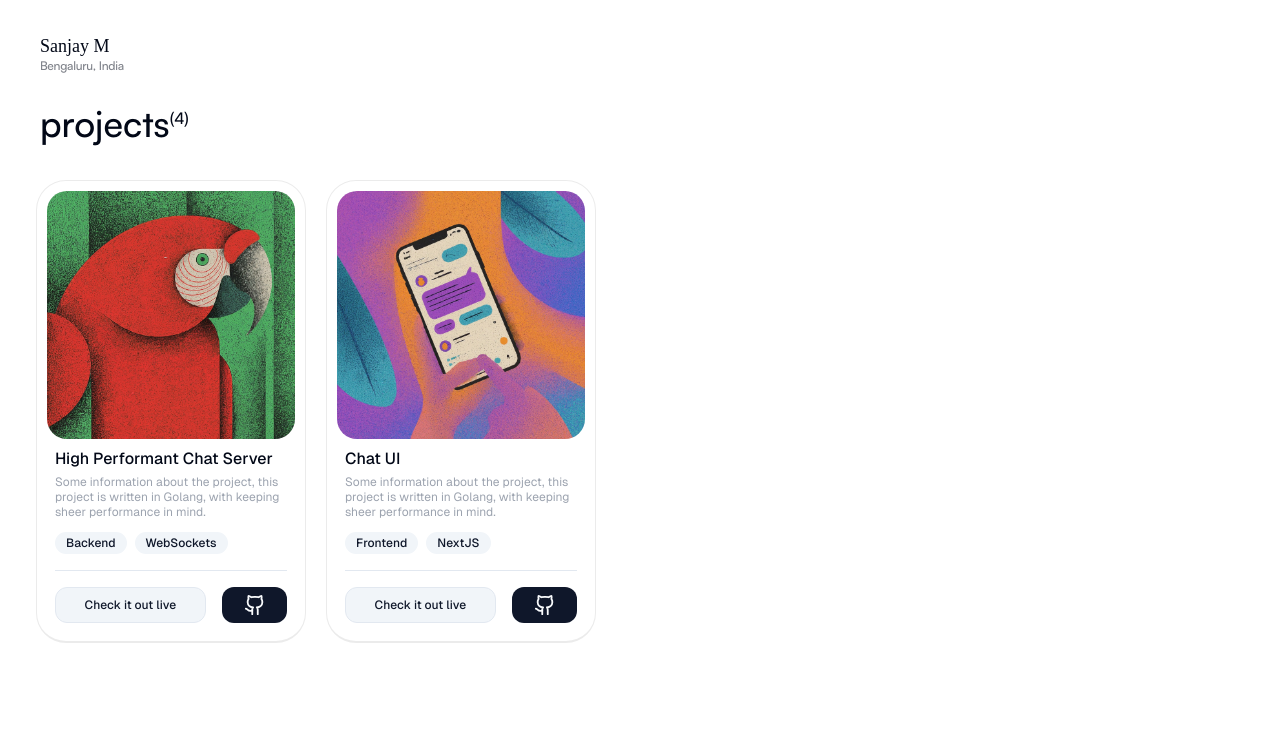
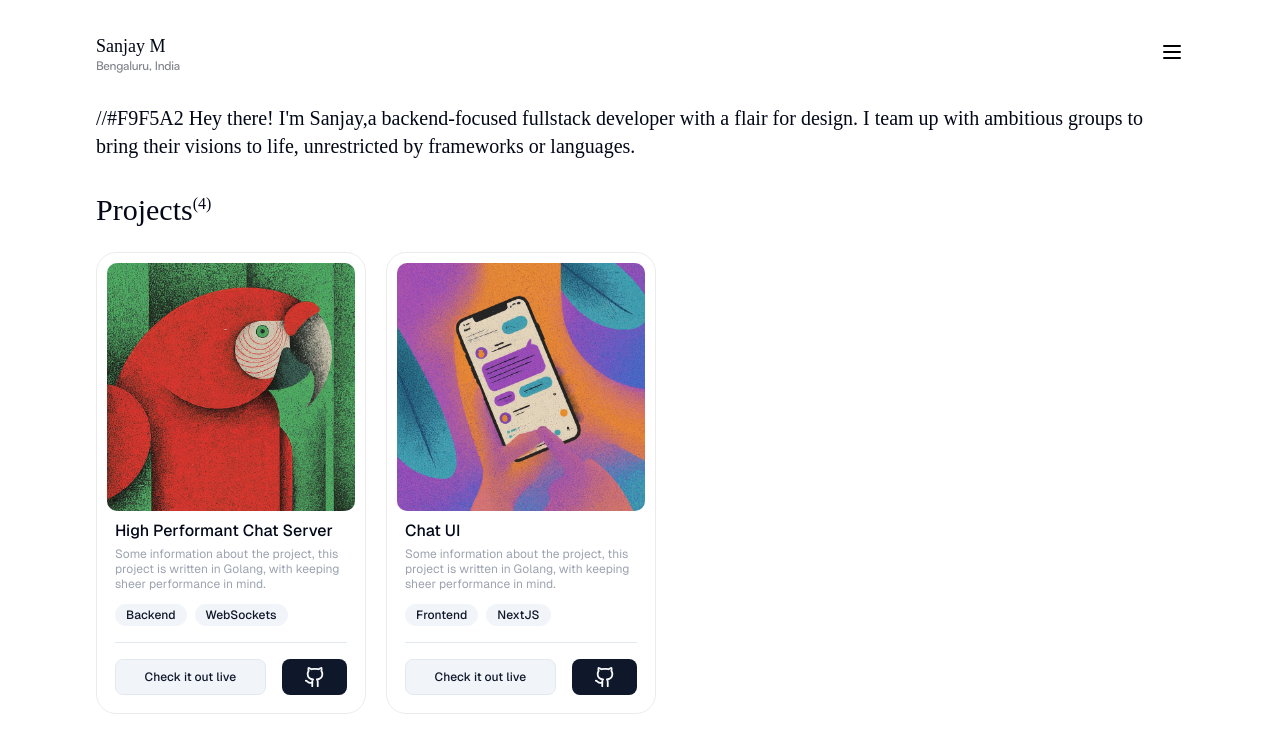
Before and after one commit to ms4n/sanjaym.in, a Next.js app: page / in a window 1280 px wide. Shown: the top 752 px of the page. Built offline with nearby package versions, Linux system fonts and the light colour scheme.

Commit message:
minor changes to card and hero

```diff
--- a/app/globals.css
+++ b/app/globals.css
@@ -103,5 +103,5 @@
 .border-raised {
   --tw-border-opacity: 0.08;
   border-color: rgb(0 0 0 / var(--tw-border-opacity));
-  border-width: 1px 1px 2px;
+  border-width: 1px 1px 1px ;
 }
--- a/app/page.tsx
+++ b/app/page.tsx
@@ -2,19 +2,23 @@
 
 import Card from "@/components/card";
 import Navbar from "@/components/navbar";
+import Hero from "@/components/hero";
 
 const Home = () => {
   return (
-    <div className="">
+    <div>
+      <div className="container max-w-6xl">
         <Navbar />
+        <Hero />
 
-      <div className="flex flex-col h-screen ">
-        <p className="text-4xl mx-10 mt-8 font-satoshim ">
-          projects
+        <p className="text-3xl mt-8 font-playfair ">
+          Projects
           <span className="inline-block align-super text-base">(4)</span>{" "}
         </p>
-        <div className="flex items-center justify-start text-4xl overflow-x-auto">
-          <div className="flex flex-shrink-0 m-9 gap-5">
+      </div>
+
+      <div className="flex items-center justify-start text-4xl overflow-x-auto md:container md:max-w-6xl">
+        <div className="flex flex-shrink-0 my-6 mx-9 md:mx-0 gap-5">
           <Card
             src="/images/parrot.jpeg"
             projectName="High Performant Chat Server"
@@ -30,7 +34,6 @@ const Home = () => {
         </div>
       </div>
     </div>
-    </div>
   );
 };
 
--- a/components/card.tsx
+++ b/components/card.tsx
@@ -11,6 +11,7 @@ interface CardProps {
   badges: string[]; // Array of badge text
 }
 
+//perfect rounded corner rule = outer-radius - inner-radius = padding
 const Card: React.FC<CardProps> = ({
   src,
   projectName,
@@ -18,25 +19,25 @@ const Card: React.FC<CardProps> = ({
   badges,
 }) => {
   const cardStyles: React.CSSProperties = {
-    borderRadius: "30px",
+    borderRadius: "20px", //outer-radius
     width: "270px",
     height: "auto",
     overflow: "hidden",
   };
 
   const imageDivStyles: React.CSSProperties = {
-    padding: "10px",
+    padding: "10px", // padding
   };
 
   const imageStyles: React.CSSProperties = {
-    borderRadius: "20px",
+    borderRadius: "10px", //inner-radius
   };
 
   return (
     <div className="border-raised" style={cardStyles}>
       <div style={imageDivStyles}>
         <Image
-          src={src} // Use src prop for image source
+          src={src}
           alt="project illustration"
           width={250}
           height={250}
@@ -60,13 +61,13 @@ const Card: React.FC<CardProps> = ({
         <div className="flex mb-2 mt-4 gap-4 px-2">
           <Button
             variant={"secondary"}
-            className="rounded-xl text-xs h-9 grow border font-geist"
+            className="rounded-lg text-xs h-9 grow border font-geist"
           >
             Check it out live
           </Button>
           <Button
             size={"icon"}
-            className="rounded-xl text-xs h-9 grow flex items-center justify-center font-geist"
+            className="rounded-lg text-xs h-9 grow flex items-center justify-center font-geist"
           >
             <Github className="ml-[2px]" size={22} />
           </Button>
--- /dev/null
+++ b/components/hero.tsx
@@ -0,0 +1,17 @@
+import React from "react";
+
+const Hero = () => {
+  return (
+    <div className="font-playfair text-xl">
+      <p>
+        {" "}
+        //#F9F5A2 Hey there! I'm Sanjay,
+        <span>a backend-focused fullstack developer </span>with a flair for
+        design. I team up with ambitious groups to bring their visions to life,
+        unrestricted by frameworks or languages.
+      </p>
+    </div>
+  );
+};
+
+export default Hero;
--- a/components/navbar.tsx
+++ b/components/navbar.tsx
@@ -1,21 +1,18 @@
 import React from "react";
-import { Mail } from "lucide-react";
+import { Menu } from "lucide-react";
 
 const Navbar = () => {
   return (
-    <div className="px-10 pt-8 flex justify-between font-satoshim">
+    <div className="py-8 flex justify-between font-satoshim">
       <div>
         <p className="text-lg font-playfair">Sanjay M</p>
         <p className="text-xs font-satoshim tracking-tight opacity-50 leading-none">
           Bengaluru, India
         </p>
       </div>
-      {/* <div className="flex gap-4 items-center text-sm">
-        <p>Resume</p>
-        <p className="h-6 w-6 bg-gray-800 flex justify-center items-center rounded-full">
-          <Mail color="white" size={14} />
-        </p>
-      </div> */}
+      <div className="flex gap-2 items-center text-sm">
+        <Menu color="black" size={24} />
+      </div>
     </div>
   );
 };
```
Lines whose indentation alone changed are shown as unchanged.
